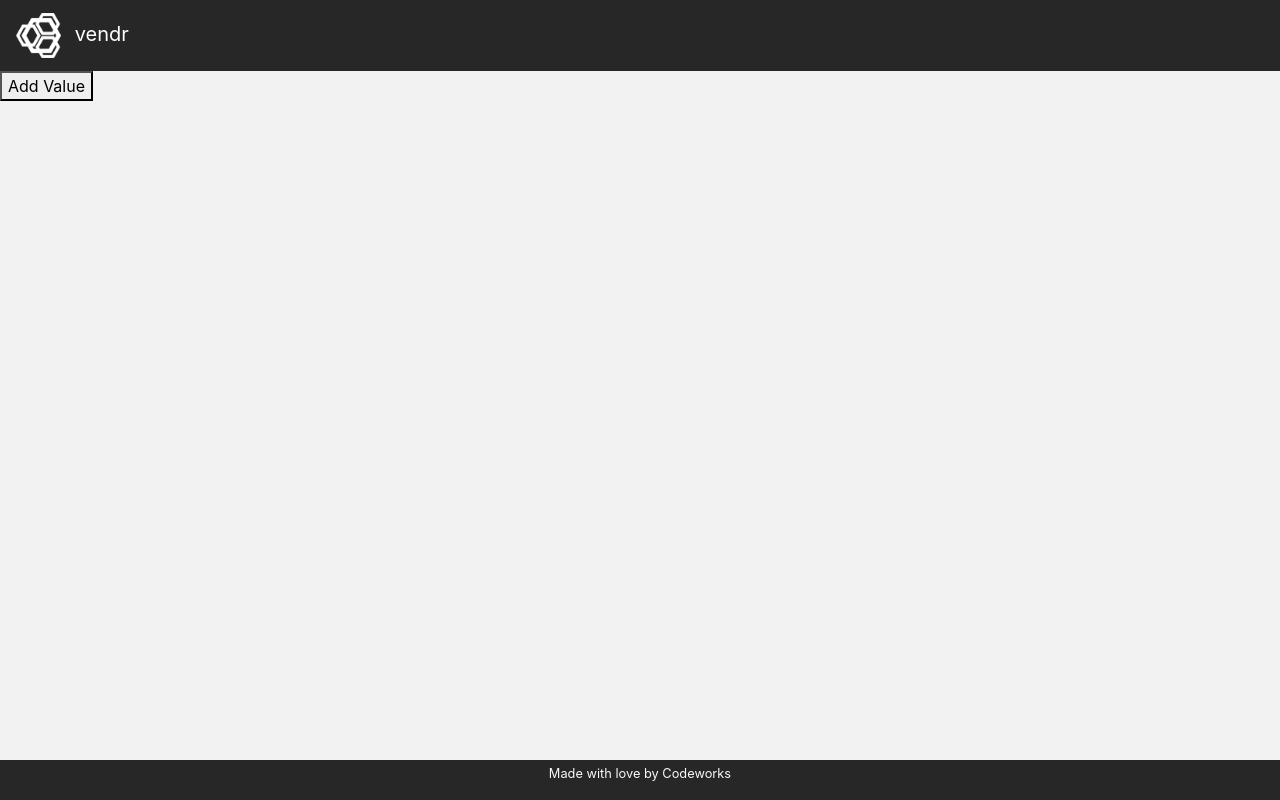
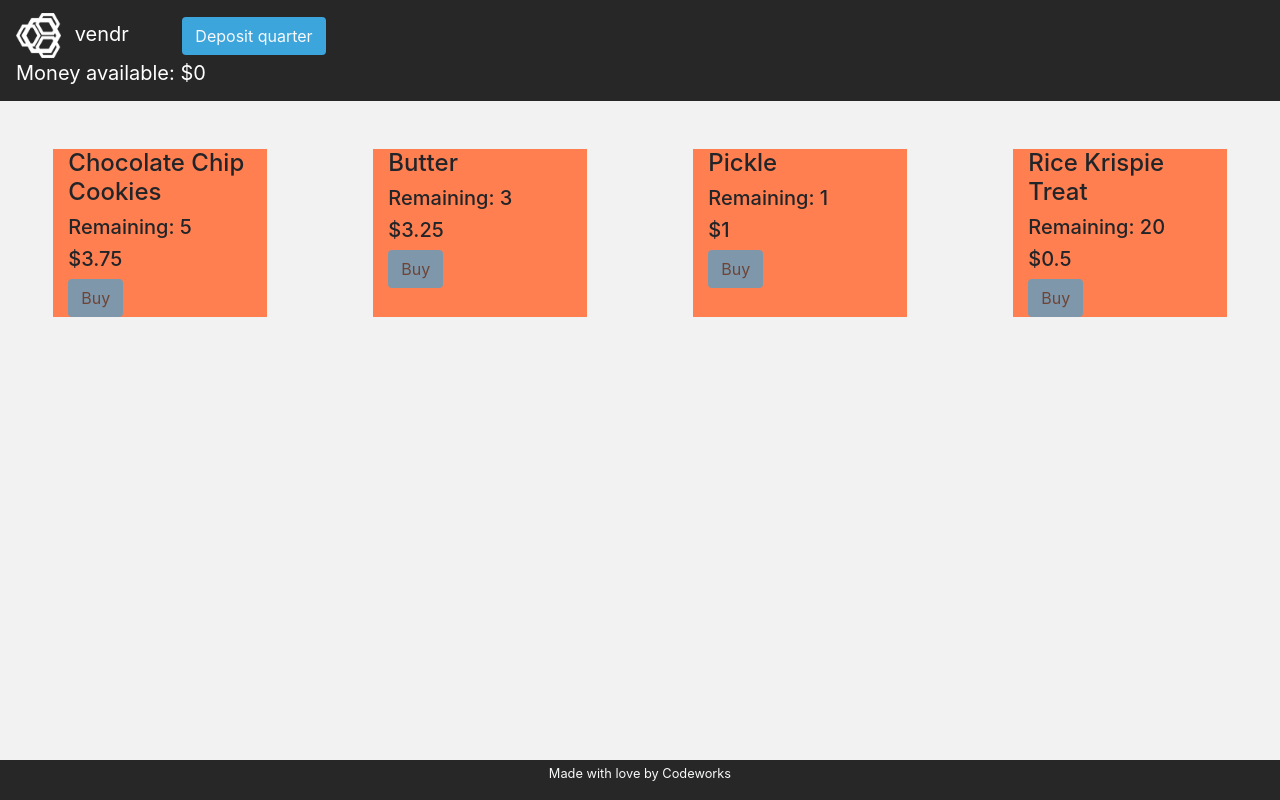
Before and after one commit to pburkett/vendr, a website with bundled scripts: page index.html in a window 1280 px wide. Built offline with nearby package versions, Linux system fonts and the light colour scheme.

Commit message:
basic structure done - purchase disabled bugged

```diff
--- a/app/AppState.js
+++ b/app/AppState.js
@@ -1,10 +1,15 @@
 import Value from "./Models/Value.js"
+import ItemForSale from './Models/ItemForSale.js'
 import { EventEmitter } from "./Utils/EventEmitter.js"
 import { isValidProp } from "./Utils/isValidProp.js"
 
 class AppState extends EventEmitter {
   /** @type {Value[]} */
   values = []
+  /** @type {ItemForSale{}} */
+  inventory = {}
+
+  currency = 0
 }
 
 export const ProxyState = new Proxy(new AppState(), {
--- /dev/null
+++ b/app/Controllers/CurrencyController.js
@@ -0,0 +1,22 @@
+import { ProxyState } from "../AppState.js";
+import { currencyService } from "../Services/CurrencyService.js";
+
+
+//Private
+function _draw() {
+    console.log('Currency draw called - empty func');
+    document.getElementById("quarter-display").innerHTML = `Money available: $${ProxyState.currency}`
+
+}
+
+//Public
+export default class CurrencyController {
+    constructor() {
+        ProxyState.on("currency", _draw);
+        _draw()
+    }
+    addQuarter() {
+        currencyService.addQuarter()
+    }
+
+}
--- /dev/null
+++ b/app/Controllers/InventoryController.js
@@ -0,0 +1,43 @@
+import { ProxyState } from "../AppState.js";
+import { inventoryService } from "../Services/InventoryService.js";
+
+
+//Private
+function _draw() {
+    console.log('Draw called');
+    let inventory = ProxyState.inventory;
+    console.log(inventory);
+    let template = '<div class="row justify-content-around my-5">'
+    for (let itemKey in inventory) {
+        let disabler = inventory[itemKey]['purchasable'] ? '' : 'disabled'
+
+        template += `
+        <div class="col-2 bg-warning">
+            <h4>${inventory[itemKey]['name']}</h4>
+            <h5>Remaining: ${inventory[itemKey]['quantity']}</h5>
+            <h5>$${inventory[itemKey]['price']}</h5>
+            <button ${disabler} class="btn d-flex align-self-end bg-primary" onclick="app.inventoryController.buy('${itemKey}')">Buy</button>
+        </div>
+    `
+    }
+    template +=
+        `</div>`
+    document.getElementById("app").innerHTML = template
+}
+
+//Public
+export default class InventoryController {
+    constructor() {
+        console.log('hello from InventoryController.js');
+        ProxyState.on("inventory", _draw);
+        _draw()
+    }
+    buy(itemKey) {
+        inventoryService.buy(itemKey)
+    }
+
+    addQuarter() {
+
+    }
+
+}
--- a/app/Controllers/ValuesController.js
+++ b/app/Controllers/ValuesController.js
@@ -5,6 +5,7 @@ import { valuesService } from "../Services/ValuesService.js";
 //Private
 function _draw() {
   let values = ProxyState.values;
+
   let template = ''
   values.forEach(v => template += v.Template)
   document.getElementById("app").innerHTML = /*html*/`
--- /dev/null
+++ b/app/Models/Currency.js
@@ -0,0 +1,10 @@
+export default class Currency {
+    constructor(num) {
+        this.num = num
+
+        console.log('hello from Currency.js');
+    }
+    dis() {
+        console.log(`${this.num} quarters`);
+    }
+}
--- /dev/null
+++ b/app/Models/ItemForSale.js
@@ -0,0 +1,8 @@
+export default class ItemForSale {
+    constructor(name, price, quantity, purchasable) {
+        this.name = name
+        this.price = price
+        this.quantity = quantity
+        this.purchasable = purchasable
+    }
+}
--- /dev/null
+++ b/app/Services/CurrencyService.js
@@ -0,0 +1,20 @@
+import { ProxyState } from "../AppState.js";
+import Currency from "../Models/Currency.js";
+
+class CurrencyService {
+    constructor() {
+        console.log('hello from currencyService.js');
+    }
+
+    addQuarter() {
+        console.log('quarter added');
+
+        ProxyState.currency = ProxyState.currency + .25
+        for (let key in ProxyState.inventory) {
+            console.log(`checked ${key} for afford`);
+            (ProxyState.inventory[key].purchasable) = (ProxyState.inventory[key].price <= ProxyState.currency)
+            ProxyState.inventory = ProxyState.inventory
+        }
+    }
+}
+export const currencyService = new CurrencyService();
--- /dev/null
+++ b/app/Services/InventoryService.js
@@ -0,0 +1,31 @@
+import { ProxyState } from "../AppState.js";
+import ItemForSale from "../Models/ItemForSale.js";
+
+class InventoryService {
+    constructor() {
+        console.log('hello from inventoryservice.js');
+        ProxyState.inventory = {
+            cookie: new ItemForSale("Chocolate Chip Cookies", 3.75, 5, false),
+            butter: new ItemForSale("Butter", 3.25, 3, false),
+            pickle: new ItemForSale("Pickle", 1, 1, false),
+            krispie: new ItemForSale("Rice Krispie Treat", .5, 20, false)
+        }
+    }
+
+
+
+    buy(itemKey) {
+
+        let items = ProxyState.inventory
+        ProxyState.currency = ProxyState.currency - items[itemKey]['price']
+        items[itemKey]['quantity'] -= 1
+        if (items[itemKey]['quantity'] == 0) {
+            delete items[itemKey]
+        }
+
+
+        ProxyState.inventory = items
+    }
+}
+
+export const inventoryService = new InventoryService()
--- a/app/main.js
+++ b/app/main.js
@@ -1,7 +1,14 @@
+
 import ValuesController from "./Controllers/ValuesController.js";
+import InventoryController from "./Controllers/InventoryController.js"
+import CurrencyController from "./Controllers/CurrencyController.js"
 
 class App {
   valuesController = new ValuesController();
+  inventoryController = new InventoryController();
+  currencyController = new CurrencyController();
 }
 
+
+
 window["app"] = new App();
--- a/index.html
+++ b/index.html
@@ -17,11 +17,14 @@
             <a class="navbar-brand" href="#">
                 <img src="assets/img/logo.png" width="45" height="45" alt="" loading="lazy">
                 <span class="ml-2">vendr</span>
+                <button onclick="app.currencyController.addQuarter()" class="btn ml-5 bg-primary text-light">Deposit
+                    quarter</button>
+                <div id="quarter-display">0 Quarters</div>
             </a>
         </nav>
     </header>
     <main>
-        <div id="app"></div>
+        <div class="container-fluid " id="app"></div>
     </main>
     <footer class="container-fluid bg-dark text-light">
         <div class="row text-center">
```
